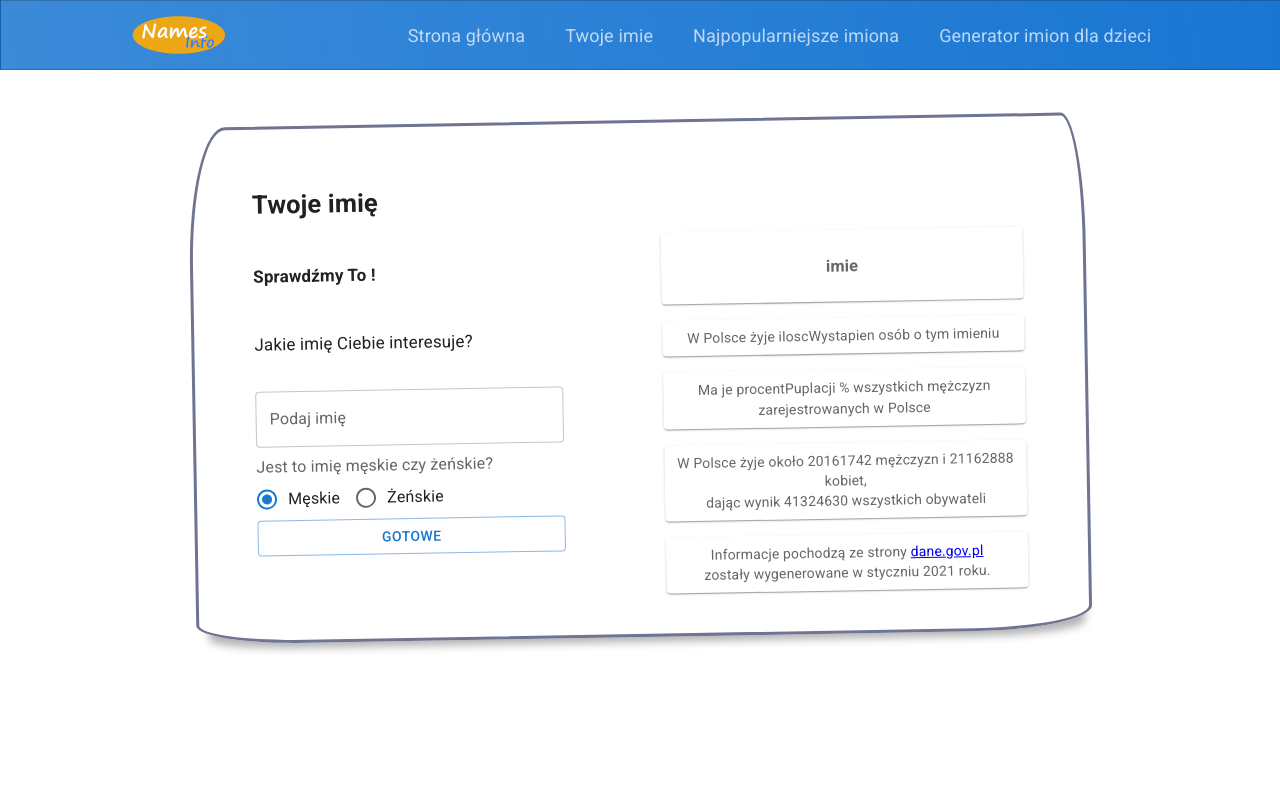
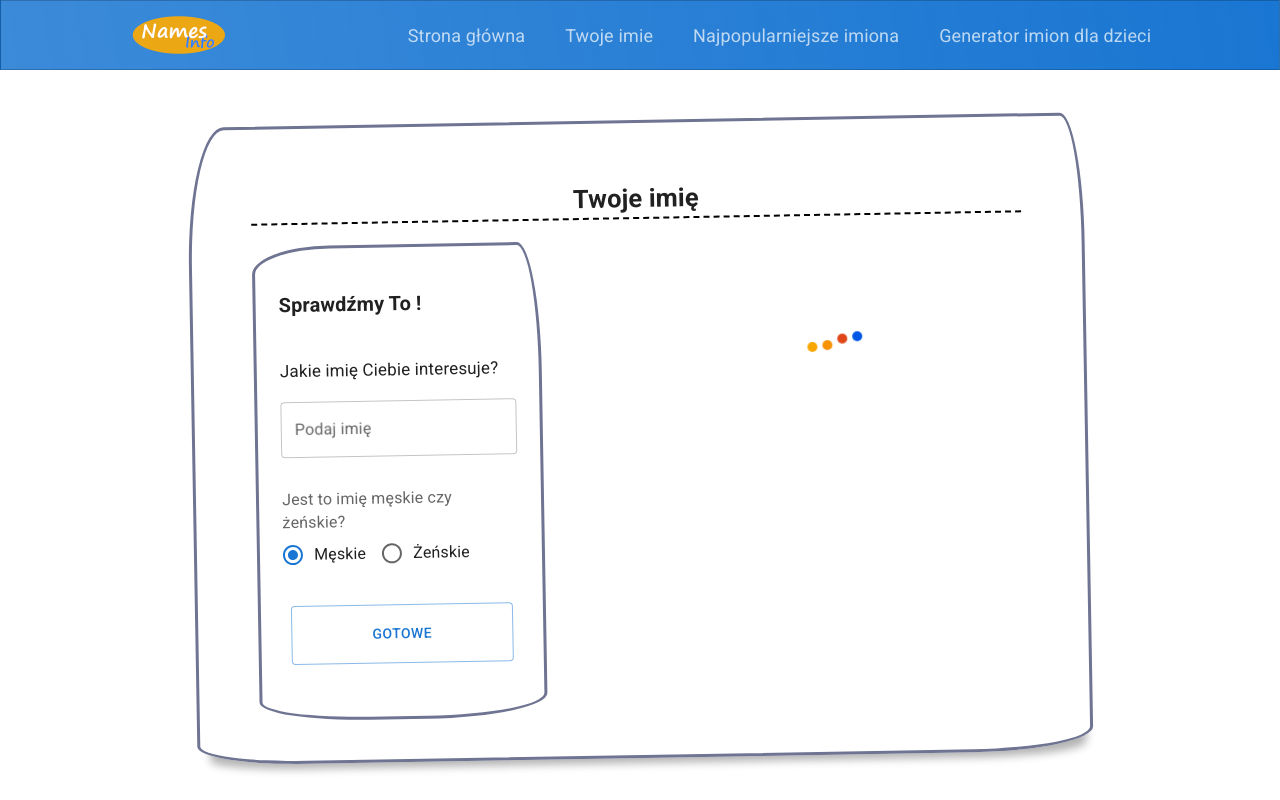
Before and after one commit to andro2ss/names_app, a React (Create React App) app: page /Twojeimie in a window 1280 px wide. Built offline with nearby package versions, Linux system fonts and the light colour scheme.

Commit message:
progress backup

```diff
--- a/src/components/pages/YourName/YourName.js
+++ b/src/components/pages/YourName/YourName.js
@@ -3,6 +3,7 @@ import "./YourName.scss";
 import * as PropTypes from "prop-types";
 import { YourNameForm } from "./items/YourNameForm";
 import { YourNameStack } from "./items/YourNameStack";
+import { Spinner } from "../../common/items/Spinner";
 
 YourNameForm.propTypes = {
   onSubmit: PropTypes.func,
@@ -13,7 +14,7 @@ YourNameForm.propTypes = {
 function YourName({ status, arrays, counters }) {
   const [name, setName] = useState("");
   const [selectedArr, setSelectedArr] = useState(0);
-
+  const [formReady, setFormReady] = useState(0);
   const [nameData, setNameData] = useState([
     "imie",
     "iloscWystapien",
@@ -24,7 +25,7 @@ function YourName({ status, arrays, counters }) {
   return (
     <>
       <div className="yourName">
-        <h2>Twoje imię</h2>
+        <h2 className="title">Twoje imię</h2>
         <div className="yourName__container">
           <YourNameForm
             name={name}
@@ -35,12 +36,17 @@ function YourName({ status, arrays, counters }) {
             counters={counters}
             selectedArr={selectedArr}
             setSelectedArr={setSelectedArr}
+            setFormReady={setFormReady}
           />
-          <YourNameStack
-            nameData={nameData}
-            selectedArr={selectedArr}
-            counters={counters}
-          />
+          {formReady === 1 ? (
+            <YourNameStack
+              nameData={nameData}
+              selectedArr={selectedArr}
+              counters={counters}
+            />
+          ) : (
+            <Spinner />
+          )}
         </div>
       </div>
     </>
--- a/src/components/pages/YourName/YourName.scss
+++ b/src/components/pages/YourName/YourName.scss
@@ -1,21 +1,19 @@
 .yourName {
-  .form__name {
-    width: 100%;
-  }
+  animation: fadeIn;
+  animation-duration: 1500ms;
 
-  .form__name Input {
-    /*justify-content: center;*/
+  .title {
+    align-self: center;
+    text-align: center;
+    border-bottom: 2px dashed black;
+    padding-bottom: 5px;
+    width: 100%
   }
 
   .yourName__container {
     display: flex;
     column-gap: 100px;
   }
-
-  .yourName__form {
-    min-width: 40%;
-  }
-
 }
 
 
--- a/src/components/pages/YourName/items/YourNameForm.js
+++ b/src/components/pages/YourName/items/YourNameForm.js
@@ -6,7 +6,7 @@ import RowRadioButtonsGroup from "../../../common/items/RowRadioButtonsGroup";
 import { correctNameWrite } from "../../../functions/CorrectNameWrite";
 import { textFieldValidation } from "../../../functions/TextFieldValidation";
 import Autocomplete from "@mui/material/Autocomplete";
-import Stack from "@mui/material/Stack";
+import "./YourNameForm.scss";
 
 export function YourNameForm({
   name,
@@ -17,6 +17,7 @@ export function YourNameForm({
   counters,
   selectedArr,
   setSelectedArr,
+  setFormReady,
 }) {
   const [needHelp, setNeedHelp] = useState("no");
   const handleChange = (event) => {
@@ -36,6 +37,7 @@ export function YourNameForm({
             dataFromArray[0][1],
             ((dataFromArray[0][1] * 100) / counters[selectedArr]).toFixed(8),
           ]);
+          setFormReady(1);
         } else {
           setNeedHelp("yes");
           alert("Nie znaleziono imienia... \nPomożemy Ci");
@@ -55,10 +57,10 @@ export function YourNameForm({
         noValidate
         autoComplete="off"
         onSubmit={handleSubmit}
-        className="form__name"
+        className="form__box"
       >
-        <h4>Sprawdźmy To !</h4>
-        <p>Jakie imię Ciebie interesuje?</p>
+        <h3 className="box__title">Sprawdźmy To !</h3>
+        <p className="box__text">Jakie imię Ciebie interesuje?</p>
         {needHelp === "yes" ? (
           <Autocomplete
             id="textFieldAutoComplete"
@@ -70,6 +72,7 @@ export function YourNameForm({
                 label="Podaj imię"
                 value={name}
                 onSelect={handleChange}
+                className="textField__input"
               />
             )}
           />
@@ -81,6 +84,7 @@ export function YourNameForm({
             type="text"
             value={name}
             onChange={handleChange}
+            className="textField__input"
           />
         )}
         <RowRadioButtonsGroup
@@ -90,7 +94,7 @@ export function YourNameForm({
           inputValue={["male", "female"]}
           formLabel={"Jest to imię męskie czy żeńskie?"}
         />
-        <Button variant="outlined" type="submit">
+        <Button className="button--submit" variant="outlined" type="submit">
           Gotowe
         </Button>
       </Box>
--- /dev/null
+++ b/src/components/pages/YourName/items/YourNameForm.scss
@@ -0,0 +1,21 @@
+.yourName__form {
+  min-width: 30%;
+  border-top-left-radius: 78px 28px;
+  border-top-right-radius: 23px 130px;
+  border-bottom-left-radius: 110px 19px;
+  border-bottom-right-radius: 120px 24px;
+  border: solid 3px #6e7491;
+  padding: 3%;
+
+  .textField__input {
+    margin-top: 0;
+    margin-bottom: 30px;
+  }
+
+  .button--submit{
+    margin: 30px 3%;
+    padding: 16px;
+
+
+  }
+}
--- a/src/components/pages/YourName/items/YourNameStack.js
+++ b/src/components/pages/YourName/items/YourNameStack.js
@@ -1,30 +1,40 @@
 import { drawItem } from "../../../functions/DrawItem";
 import Stack from "@mui/material/Stack";
 import React from "react";
-
+import "./YourNameStack.scss";
 export function YourNameStack({ nameData, selectedArr, counters }) {
   const Item = drawItem();
   return (
     <Stack
+      className="yourName__stack"
       direction="column"
       justifyContent="center"
       alignItems="stretch"
-      spacing={2}
+      spacing={3}
     >
-      <Item>
-        <h3>{nameData[0]}</h3>
+      <Item className="stack__box">
+        <h3 className="box__title">{nameData[0]}</h3>
       </Item>
-      <Item>W Polsce żyje {nameData[1]} osób o tym imieniu</Item>
-      <Item>
+      <Item className="stack__box">
+        Żyje {nameData[1].toString().replace(/\B(?=(\d{3})+(?!\d))/g, ".")} osób
+        zarejestrowanych w Polsce z tym imieniem.
+      </Item>
+      <Item className="stack__box">
         Ma je {nameData[2]} % wszystkich{" "}
         {selectedArr === 0 ? "mężczyzn" : "kobiet"} zarejestrowanych w Polsce
       </Item>
-      <Item>
-        W Polsce żyje około {counters[0]} mężczyzn i {counters[1]} kobiet,{" "}
+      <Item className="stack__box">
+        W Polsce zarejestrowano{" "}
+        {counters[0].toString().replace(/\B(?=(\d{3})+(?!\d))/g, ".")} mężczyzn
+        i {counters[1].toString().replace(/\B(?=(\d{3})+(?!\d))/g, ".")} kobiet,{" "}
         <br />
-        dając wynik {counters[0] + counters[1]} wszystkich obywateli{" "}
+        dając wynik{" "}
+        {(counters[0] + counters[1])
+          .toString()
+          .replace(/\B(?=(\d{3})+(?!\d))/g, ".")}{" "}
+        o których istnieniu wie rząd polski{" "}
       </Item>
-      <Item>
+      <Item className="stack__box">
         Informacje pochodzą ze strony{" "}
         <a href={"https://dane.gov.pl/"}>dane.gov.pl</a> <br />
         zostały wygenerowane w styczniu 2021 roku.
--- /dev/null
+++ b/src/components/pages/YourName/items/YourNameStack.scss
@@ -0,0 +1,12 @@
+.yourName__stack{
+
+  .stack__box{
+    padding: 10px 5%;
+
+    .box__title{
+      font-size: 32px;
+      margin: 0;
+      padding: 0;
+    }
+  }
+}
```
